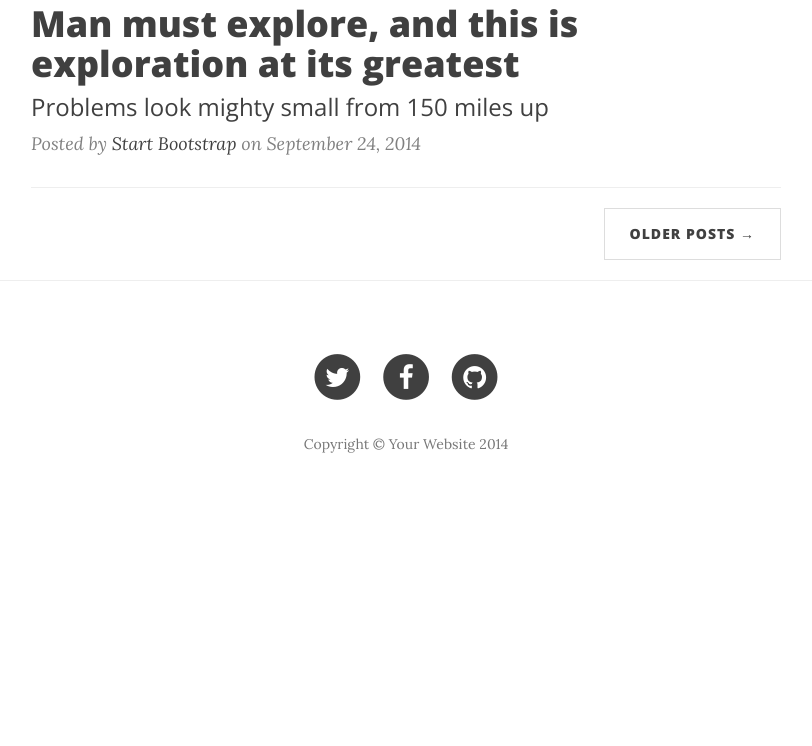
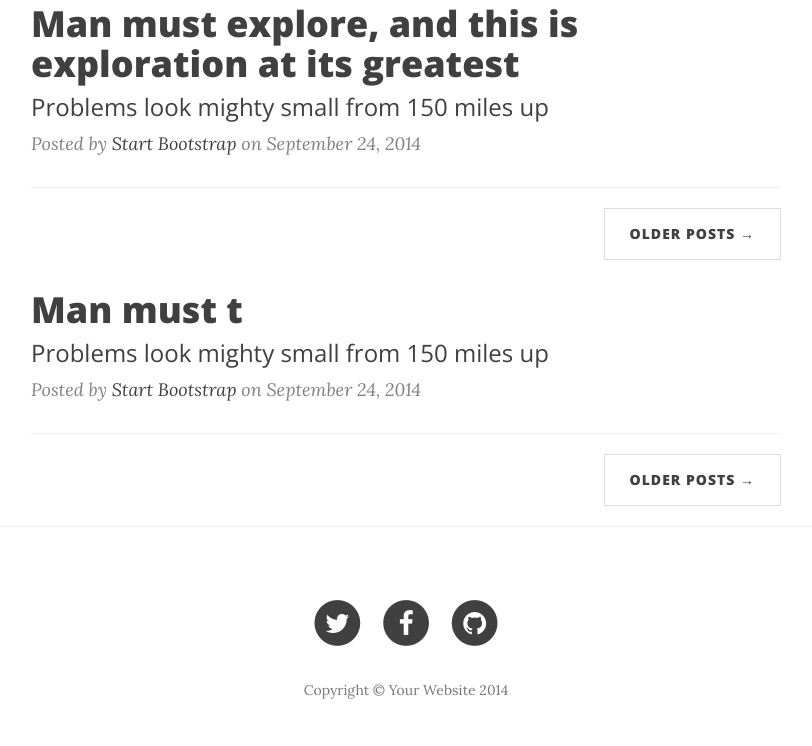
Before and after one commit to vtanel/ProjectPseudo, a PHP site: page / in a window 1280 px wide. Shown: the part 524-1270 px from the top of the page, without its empty margins (234-1046 px from the left). Before the commit the page ends 977 px from the top, so only its background shows below. Run offline with PHP 8.4, Linux system fonts and the light colour scheme; some libraries are stand-ins or nearby versions.

Commit message:
29. Multidimensionaalne massiiv [Delivers #103980776]

```diff
--- a/index.php
+++ b/index.php
@@ -1,10 +1,21 @@
 <?php
-$posts=array(
+$posts=[
+    "0"=>[
         'title'=>'Man must explore, and this is exploration at its greatest',
         'subtitle'=>'Problems look mighty small from 150 miles up',
         'author'=>'<a href="#">Start Bootstrap</a>',
         'date'=>'September 24, 2014'
-);
+    ],
+    ""=>[
+        'title'=>'Man must t',
+        'subtitle'=>'Problems look mighty small from 150 miles up',
+        'author'=>'<a href="#">Start Bootstrap</a>',
+        'date'=>'September 24, 2014'
+    ]
+]
+
+
+
 
 ?>
 
@@ -101,18 +112,20 @@ $posts=array(
 
     <!-- Main Content -->
     <div class="container">
+        <?foreach ($posts as $post):?>
         <div class="row">
             <div class="col-lg-8 col-lg-offset-2 col-md-10 col-md-offset-1">
+
                         <div class="post-preview">
                             <a href="post.html">
                                 <h2 class="post-title">
-                            <?=$posts['title']?>
+                                    <?=$post["title"]?>
                                 </h2>
                                 <h3 class="post-subtitle">
-                            <?=$posts['subtitle']?>
+                                    <?=$post['subtitle']?>
                                 </h3>
                             </a>
-                    <p class="post-meta">Posted by <?=$posts['author']?> on <?=$posts['date']?></p>
+                            <p class="post-meta">Posted by <?=$post['author']?> on <?=$post['date']?></p>
                         </div>
                     <hr>
 
@@ -124,6 +137,7 @@ $posts=array(
                 </ul>
             </div>
         </div>
+        <?endforeach?>
     </div>
 
     <hr>
```
Lines whose indentation alone changed are shown as unchanged.
